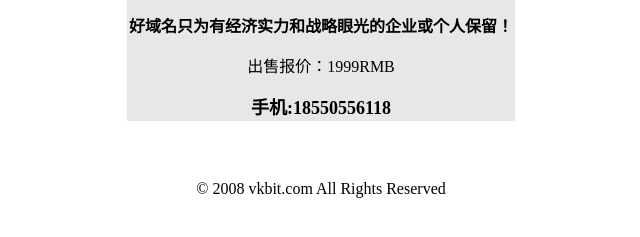
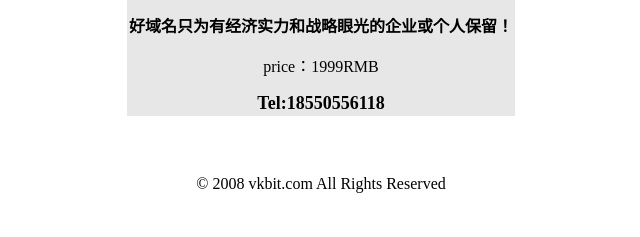
Before and after one commit to duanwencheng/duanwencheng.github.io, a plain HTML site: page index.html in a window 1280 px wide. Shown: the part 171-408 px from the top of the page, without its empty margins (319-959 px from the left). Drawn offline with nearby package versions, Linux system fonts and the light colour scheme.

Commit message:
Update index.html

```diff
--- a/index.html
+++ b/index.html
@@ -46,8 +46,8 @@ a:active {
                                 <td bgcolor="#e7e7e7" height="305">
                                 <p class="STYLE3" align="center"><font color="#ff0000" size="6"><b>您所访问的域名可以转让</b></font></p>
                                 <p align="center"><font size="3"><b>好域名只为有经济实力和战略眼光的企业或个人保留！</b></font></p>
-                                <p align="center">出售报价：1999RMB</p>
-								<p align="center"><font size="4"><b>手机:18550556118</b></font></p>
+                                <p align="center">price：1999RMB</p>
+								<p align="center"><font size="4"><b>Tel:18550556118</b></font></p>
 
                                 </td>
                             </tr>
```
